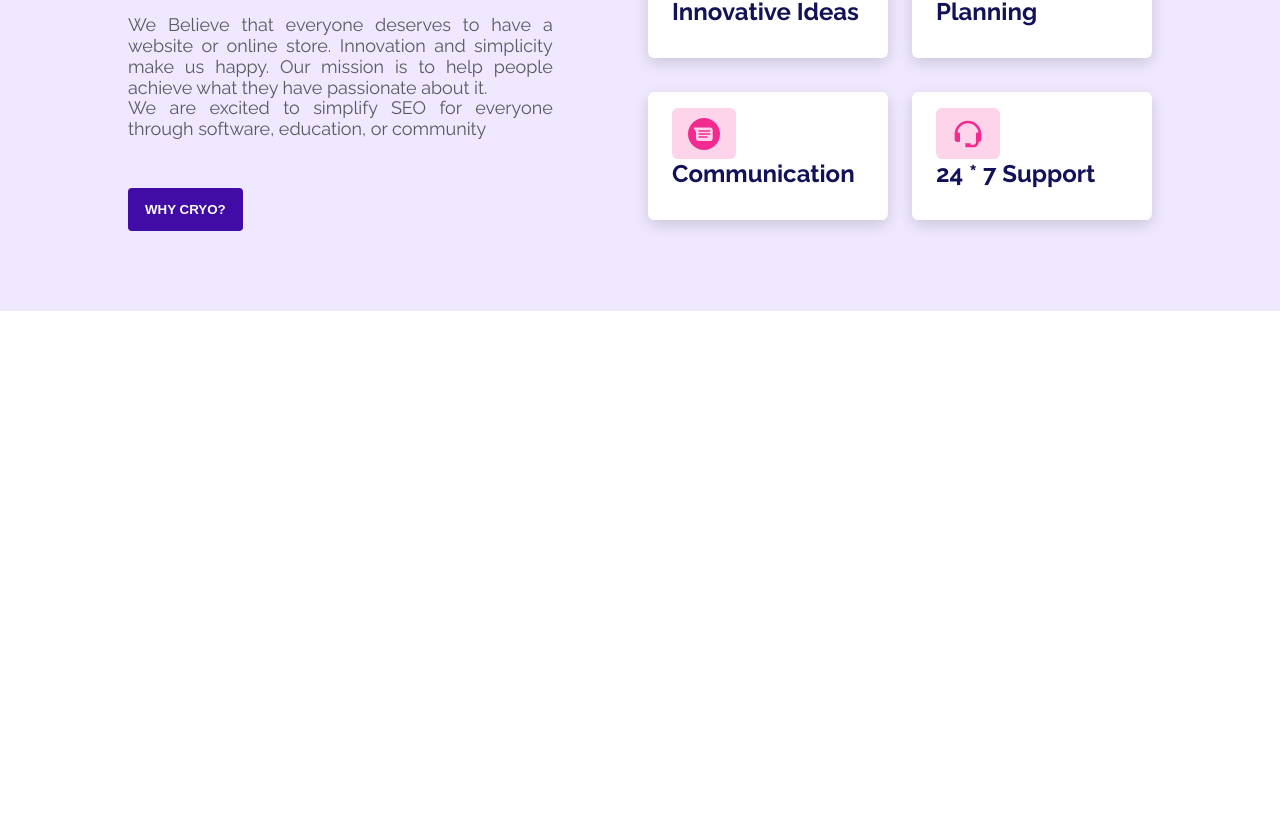
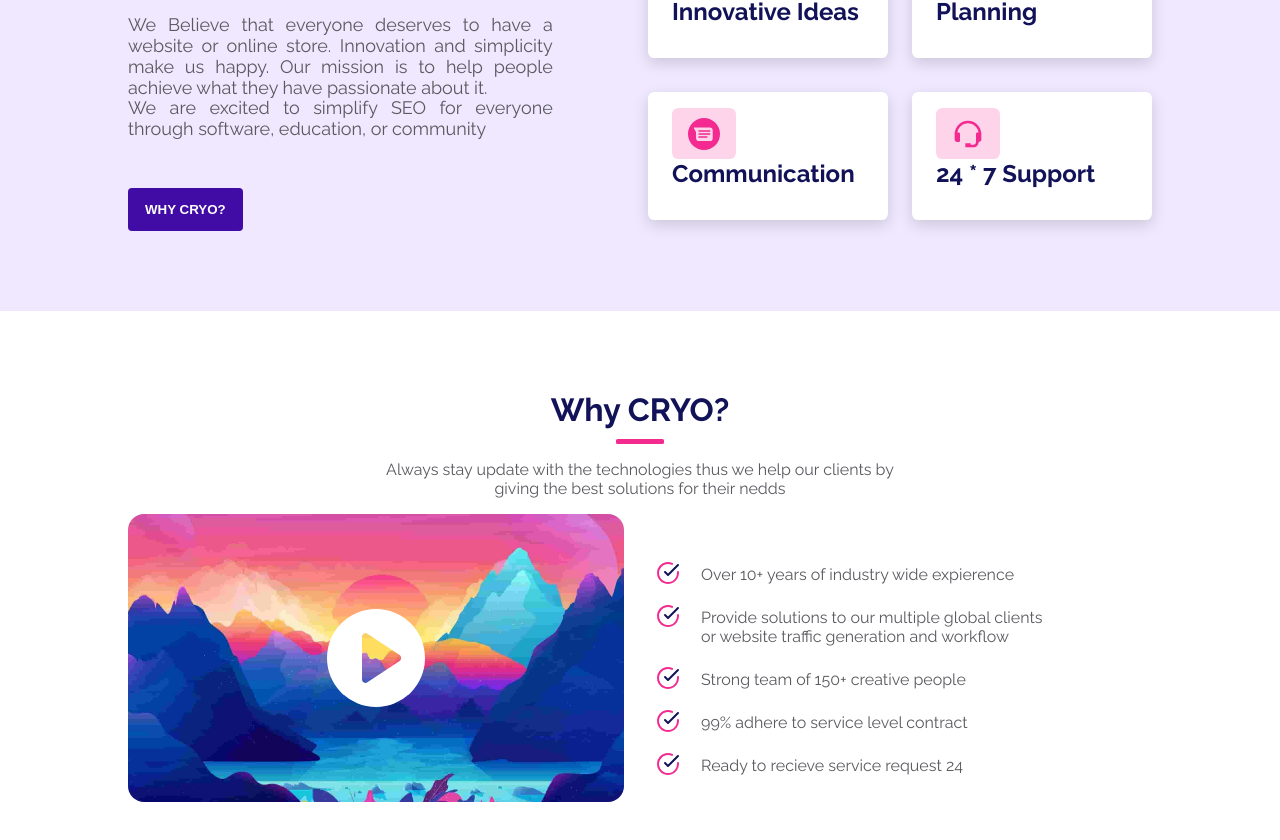
Before and after one commit to hahs-92/landingpage-framermotion, a React (Create React App) app: page / in a window 1280 px wide. Shown: the part 830-1670 px from the top of the page. Before the commit the page ends 1141 px from the top, so only its background shows below. Built offline with nearby package versions, Linux system fonts and the light colour scheme.

Commit message:
added Why

```diff
--- a/src/App.js
+++ b/src/App.js
@@ -1,13 +1,15 @@
 //PAGES
 import Starter from "./pages/Starter";
 import About from "./pages/About";
+import Why from "./pages/Why";
 
 
 function App() {
   return (
     <div >
-     <Starter />
-     <About />
+      <Starter />
+      <About />
+      <Why />
     </div>
   );
 }
--- /dev/null
+++ b/src/pages/Why.jsx
@@ -0,0 +1,46 @@
+//STYLES
+import '../styles/pages/Why.scss'
+//COMPONENTS
+import Title from '../components/Title'
+//ICONS
+import { GoPlay } from 'react-icons/go'
+
+const Why = () => {
+    return(
+        <section className='why-container' >
+            <div className="container">
+                <section className='top'>
+                    <Title title='Why CRYO?' color='pink' LineCenter={true} />
+
+                    <div className="subTitle">
+                        <p>Always stay update with the technologies thus we help our clients by giving the best solutions for their nedds</p>
+                    </div>
+                </section>
+
+                <section className='content'>
+                    <div className=''>
+                        <section className='video'>
+                            <GoPlay />
+                        </section>
+                    </div>
+
+                    <div className='reasons'>
+                        <ul>
+                            <li>Over 10+ years of industry wide expierence</li>
+
+                            <li>Provide solutions to our multiple global clients or website traffic generation and workflow</li>
+
+                            <li>Strong team of 150+ creative people</li>
+
+                            <li>99% adhere to service level contract</li>
+
+                            <li>Ready to recieve service request 24</li>
+                        </ul>
+                    </div>
+                </section>
+            </div>
+        </section>
+    )
+}
+
+export default Why
--- /dev/null
+++ b/src/styles/pages/Why.scss
@@ -0,0 +1,86 @@
+@import '../utils/colors.scss';
+
+.why-container {
+    min-height: 50vh;
+
+    .container {
+        margin:  0 10%;
+        padding: 5rem 0;
+
+        .top {
+            display: flex;
+            flex-direction: column;
+            align-items: center;
+            justify-content: center;
+
+            .title {
+                margin-bottom: 1rem;
+            }
+
+            .subTitle {
+                display: flex;
+                justify-content: center;
+                align-items: center;
+
+                p {
+                    width: 65%;
+                    text-align: center;
+                    color: $lightFontColor;
+                }
+            }
+        }
+
+        .content {
+            display: grid;
+            grid-template-columns: repeat(2, 1fr);
+            gap: 0 2rem;
+            margin-top: 1rem;
+
+            .reasons {
+                display: flex;
+                align-items: center;
+                height: 100%;
+
+                ul {
+                    width: 80%;
+                    list-style-type: none;
+
+                    li {
+                        position: relative;
+                        margin-top: 1.5rem;
+                        padding-left: 45px;
+                        color: $lightFontColor;
+
+                        &::before {
+                            content: "";
+                            position: absolute;
+                            top: -4px;
+                            left: 0;
+                            width: 24px;
+                            height: 24px;
+                            background: url('../../assets/check-circle.svg') no-repeat;
+
+                        }
+                    }
+                }
+            }
+
+            .video {
+                display: flex;
+                align-items: center;
+                justify-content: center;
+                height: 18rem;
+                width: 100%;
+                background: url('../../assets/videoImage.jpg');
+                background-size: cover;
+                border-radius: 1rem;
+
+                svg {
+                    color: white;
+                    font-size: 7rem;
+                }
+
+            }
+        }
+    }
+}
```
